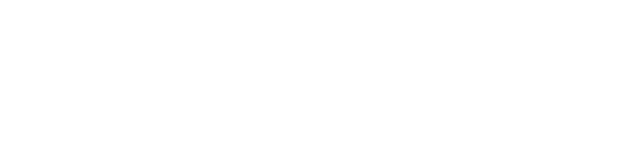
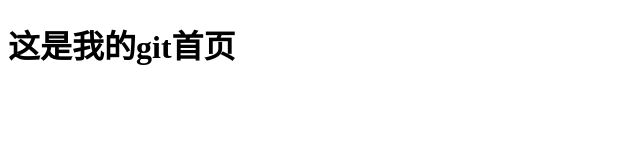
Before and after one commit to 928410430/myTest, a plain HTML site: page index.html in a window 1280 px wide. Shown: the whole page, without its empty margins (0-640 px from the left). Drawn offline with Linux system fonts and the light colour scheme.

Commit message:
添加了一个h1标签

```diff
--- a/index.html
+++ b/index.html
@@ -5,5 +5,6 @@
 		<title></title>
 	</head>
 	<body>
+		<h1>这是我的git首页</h1>
 	</body>
 </html>
```
